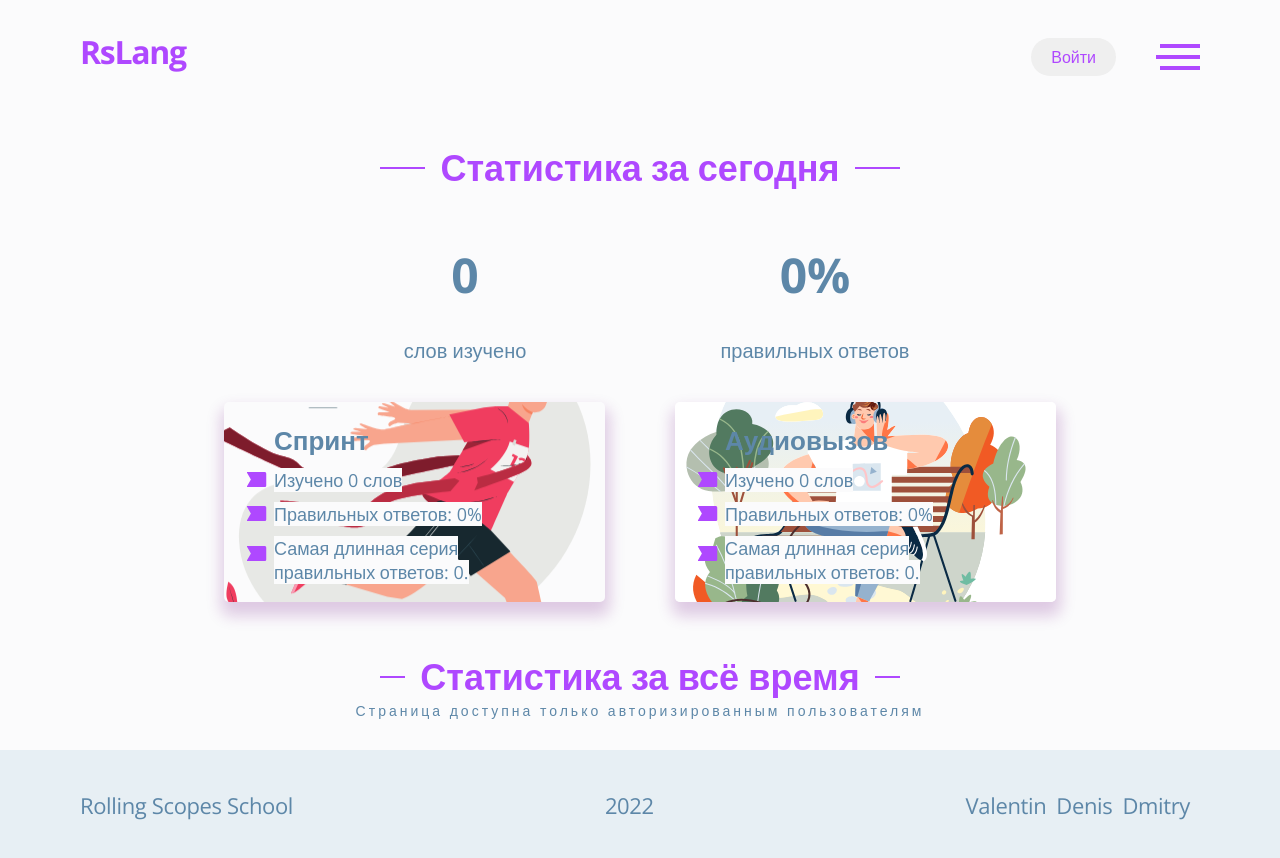
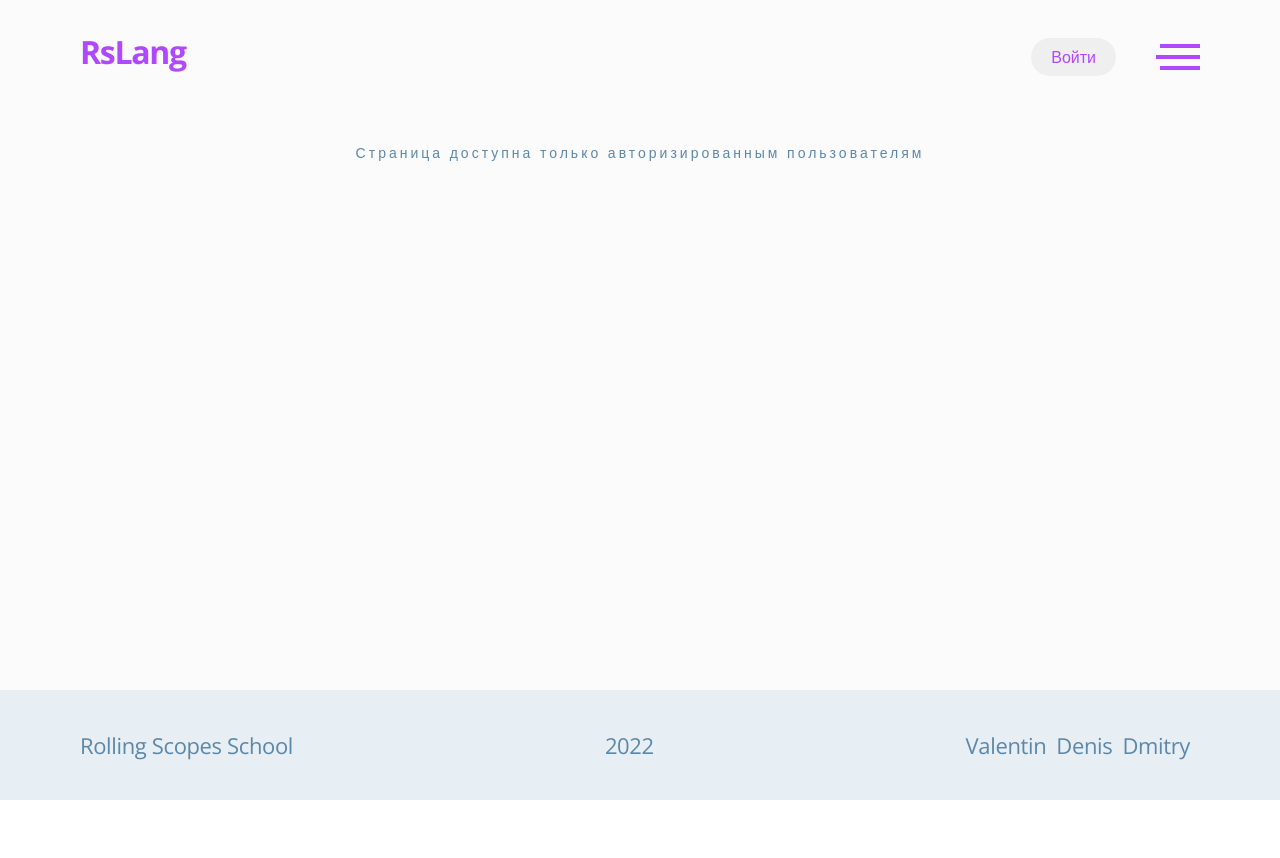
Before and after one commit to DnsYOUdnk/rslang, a React (Create React App) app in the folder rslang-app/: page /statistic in a window 1280 px wide. After the commit the page ends 800 px from the top, so only its background shows below. Built offline with nearby package versions, Linux system fonts and the light colour scheme.

Commit message:
feat: add a context

```diff
--- a/rslang-app/src/components/Header/Header.tsx
+++ b/rslang-app/src/components/Header/Header.tsx
@@ -1,6 +1,7 @@
 import cn from 'classnames';
-import { useState } from 'react';
+import { useContext, useState } from 'react';
 import { Link } from 'react-router-dom';
+import { Context } from '../../utils/context';
 import { Button } from '../Button/Button';
 import { Menu } from '../Menu/Menu';
 import { Modal } from '../Modal/Modal';
@@ -10,9 +11,7 @@ import { HeaderProps } from './Header.props';
 export const Header = ({ className, ...props }: HeaderProps): JSX.Element => {
   const [isOpenMenu, setIsOpenMenu] = useState(false);
   const [isOpenModal, setIsOpenModal] = useState(false);
-  const [isAuthorized, setIsAuthorized] = useState(() => {
-    return localStorage.getItem('user') ? true : false;
-  });
+  const context = useContext(Context);
 
   const closeOverlay = (e: React.MouseEvent<HTMLDivElement, MouseEvent>) => {
     const target = e.target as Element;
@@ -22,7 +21,7 @@ export const Header = ({ className, ...props }: HeaderProps): JSX.Element => {
   };
 
   const logOut = () => {
-    setIsAuthorized(false);
+    context?.setIsAuthorized(false);
     delete localStorage.user;
   };
 
@@ -51,7 +50,7 @@ export const Header = ({ className, ...props }: HeaderProps): JSX.Element => {
               }
             }}
           >
-            {isAuthorized ? 'Выйти' : 'Войти'}
+            {context?.isAuthorized ? 'Выйти' : 'Войти'}
           </Button>
           <Menu isOpenMenu={isOpenMenu} setIsOpenMenu={setIsOpenMenu} />
         </div>
@@ -63,13 +62,13 @@ export const Header = ({ className, ...props }: HeaderProps): JSX.Element => {
       )}
       {isOpenModal ? (
         <div className={cl.overlay} onClick={(e) => closeOverlay(e)}>
-          {
+          {context && (
             <Modal
               isOpenModal={isOpenModal}
               setIsOpenModal={setIsOpenModal}
-              setIsAuthorized={setIsAuthorized}
+              setIsAuthorized={context.setIsAuthorized}
             />
-          }
+          )}
         </div>
       ) : (
         ''
--- a/rslang-app/src/components/Layout/Layout.tsx
+++ b/rslang-app/src/components/Layout/Layout.tsx
@@ -1,14 +1,21 @@
+import { useState } from 'react';
 import { Outlet } from 'react-router-dom';
+import { Context } from '../../utils/context';
 import { Footer } from '../Footer/Footer';
 import { Header } from '../Header/Header';
 import cl from './Layout.module.css';
 
 export const Layout = (): JSX.Element => {
+  const [isAuthorized, setIsAuthorized] = useState(() => {
+    return localStorage.getItem('user') ? true : false;
+  });
   return (
-    <div className={cl.wrapper}>
-      <Header className={cl.header}></Header>
-      <Outlet />
-      <Footer className={cl.footer}></Footer>
-    </div>
+    <Context.Provider value={{ isAuthorized: isAuthorized, setIsAuthorized: setIsAuthorized }}>
+      <div className={cl.wrapper}>
+        <Header className={cl.header}></Header>
+        <Outlet />
+        <Footer className={cl.footer}></Footer>
+      </div>
+    </Context.Provider>
   );
 };
--- a/rslang-app/src/pages/StatisticPage/StatisticPage.module.css
+++ b/rslang-app/src/pages/StatisticPage/StatisticPage.module.css
@@ -36,7 +36,7 @@
 
 .today {
   display: grid;
-  grid-template-columns: 1fr 1fr;
+  grid-template-columns: 1fr 1fr 1fr;
   text-align: center;
   width: 700px;
   margin: 0 auto 30px;
--- a/rslang-app/src/pages/StatisticPage/StatisticPage.tsx
+++ b/rslang-app/src/pages/StatisticPage/StatisticPage.tsx
@@ -1,9 +1,12 @@
 import cn from 'classnames';
 import { StatisticPageProps } from './StatisticPage.props';
 import cl from './StatisticPage.module.css';
-import { useEffect } from 'react';
+import { useContext, useEffect, useState } from 'react';
+import { Context } from '../../utils/context';
 
 export const StatisticPage = ({ className, ...props }: StatisticPageProps): JSX.Element => {
+  const context = useContext(Context);
+
   const text = [
     'Изучено 0 слов',
     'Правильных ответов: 0%',
@@ -11,10 +14,16 @@ export const StatisticPage = ({ className, ...props }: StatisticPageProps): JSX.
   ];
   return (
     <main className={cn(className, cl.main)}>
+      {context?.isAuthorized ? (
+        <>
           <h2 className={cl.title}>
             <span>Статистика за сегодня</span>
           </h2>
           <div className={cl.today}>
+            <div className={cl.lernedWords}>
+              0 <br />
+              <span>новых слов</span>
+            </div>
             <div className={cl.lernedWords}>
               0 <br />
               <span>слов изучено</span>
@@ -52,7 +61,10 @@ export const StatisticPage = ({ className, ...props }: StatisticPageProps): JSX.
           <h2 className={cn(cl.title, cl.title__stat)}>
             <span>Статистика за всё время</span>
           </h2>
+        </>
+      ) : (
         <h3 className={cl.subtitle}>Страница доступна только авторизированным пользователям</h3>
+      )}
     </main>
   );
 };
--- /dev/null
+++ b/rslang-app/src/utils/context.tsx
@@ -0,0 +1,8 @@
+import React from 'react';
+
+interface ContextInterface {
+  isAuthorized: boolean;
+  setIsAuthorized: React.Dispatch<React.SetStateAction<boolean>>;
+}
+
+export const Context = React.createContext<ContextInterface | null>(null);
```
Lines whose indentation alone changed are shown as unchanged.
